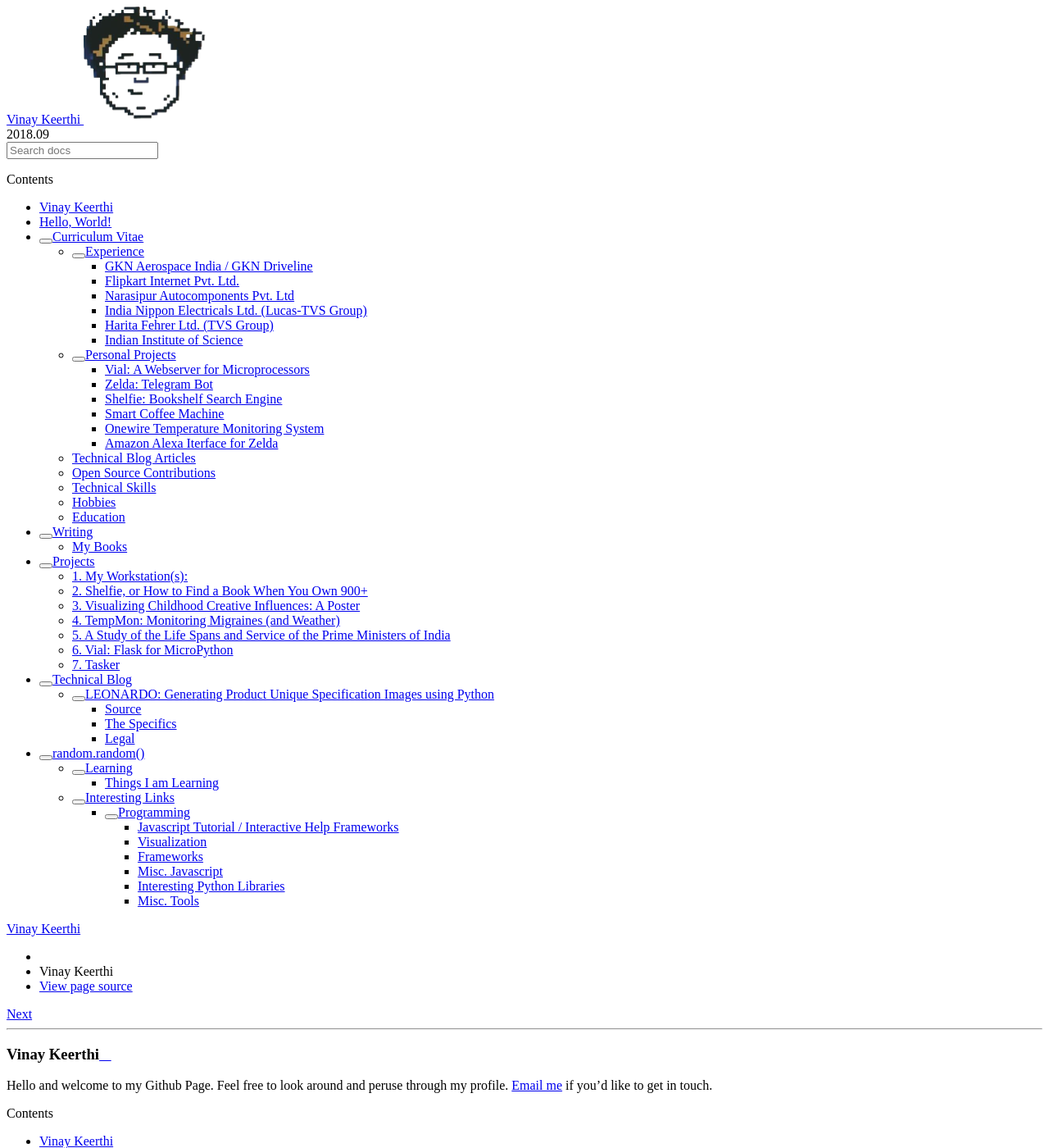
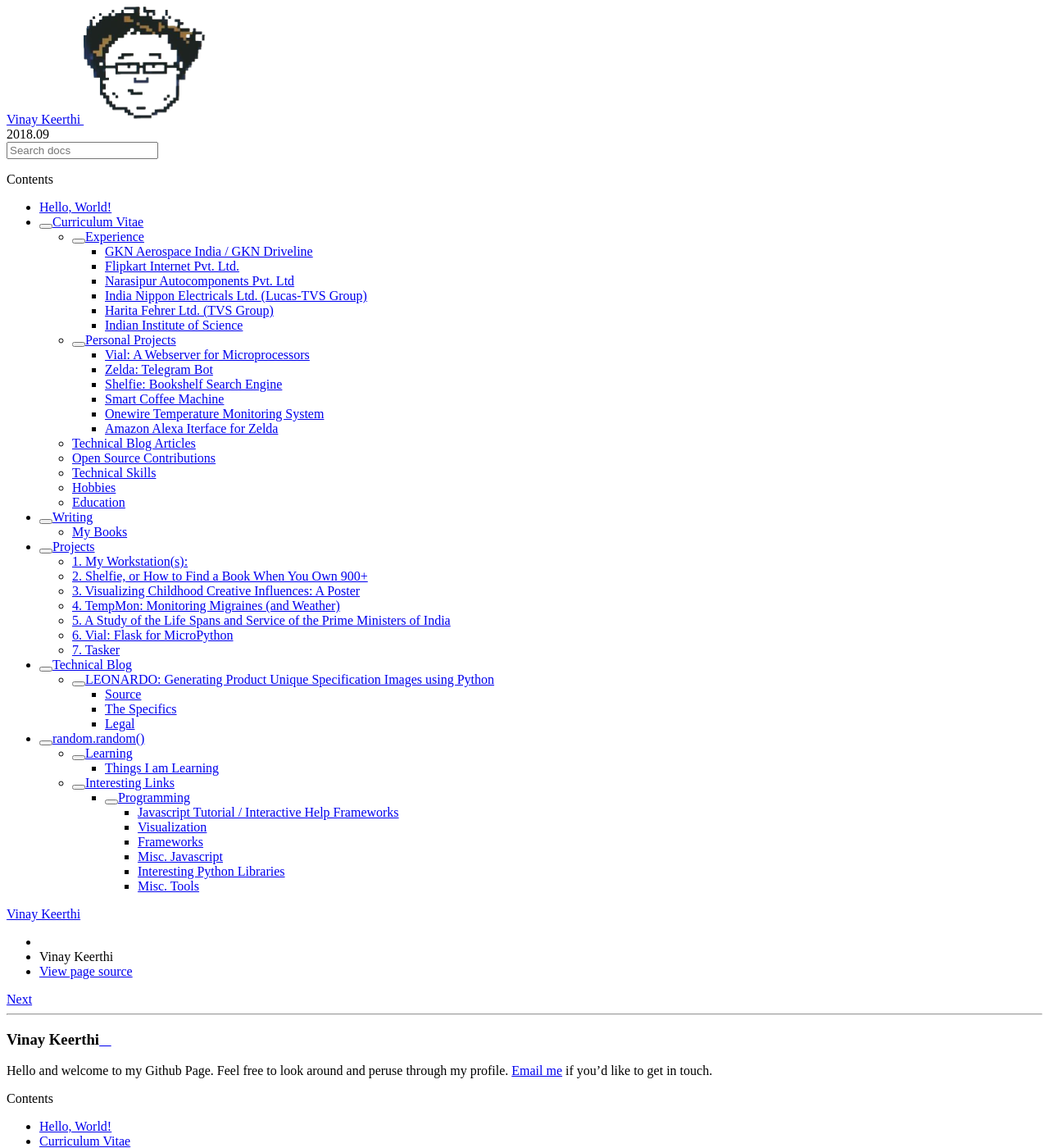
Before and after one commit to stonecharioteer/vinay87.github.io, a Sphinx documentation site: the page built from source/index.rst, in a window 1280 px wide and 1400 px high. Shown: the whole window at 82% size. Built offline with Sphinx 7.4.7 and the Read the Docs theme 2.0.0, drawn with Linux system fonts in a browser that asks for light colours; formulas are drawn with MathJax 3; some of the changed lines change nothing that is shown.

```diff
--- a/source/index.rst
+++ b/source/index.rst
@@ -12,7 +12,6 @@
         :caption: Contents
         :maxdepth: 2
 
-        self
         intro
         resume
         writing
@@ -20,6 +19,6 @@
         blog/index
         random
 
-.. only:: latex or pdflatex or pdf
+.. only:: latex or latexpdf
 
     .. include:: resume.rst
```
